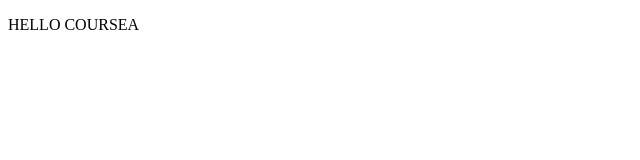
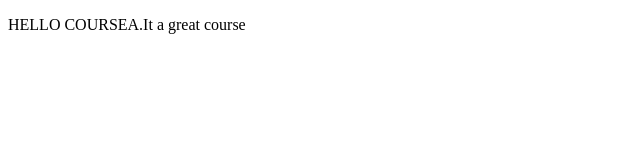
Before and after one commit to shsahore/coursera-test, a plain HTML site: page site/index.html in a window 1280 px wide. Shown: the whole page, without its empty margins (0-640 px from the left). Drawn offline with Linux system fonts and the light colour scheme.

Commit message:
small additional change

```diff
--- a/site/index.html
+++ b/site/index.html
@@ -6,6 +6,6 @@
 	<meta name="generator" content="BBEdit 11.5" />
 </head>
 <body>
-	<p>HELLO COURSEA</p>
+	<p>HELLO COURSEA.It a great course</p>
 </body>
 </html>
```
